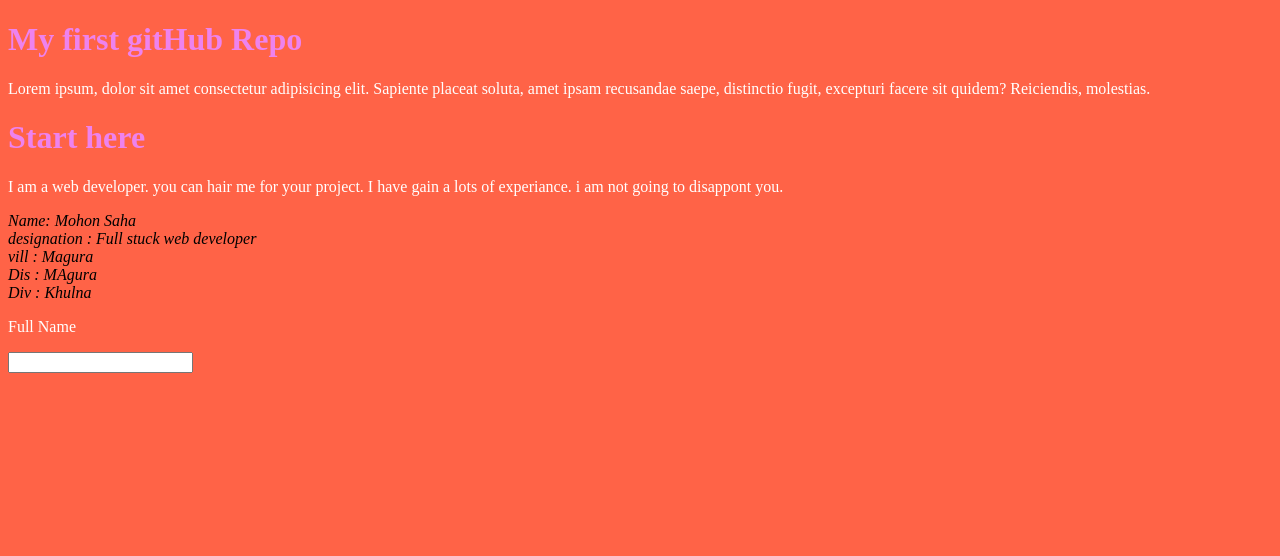
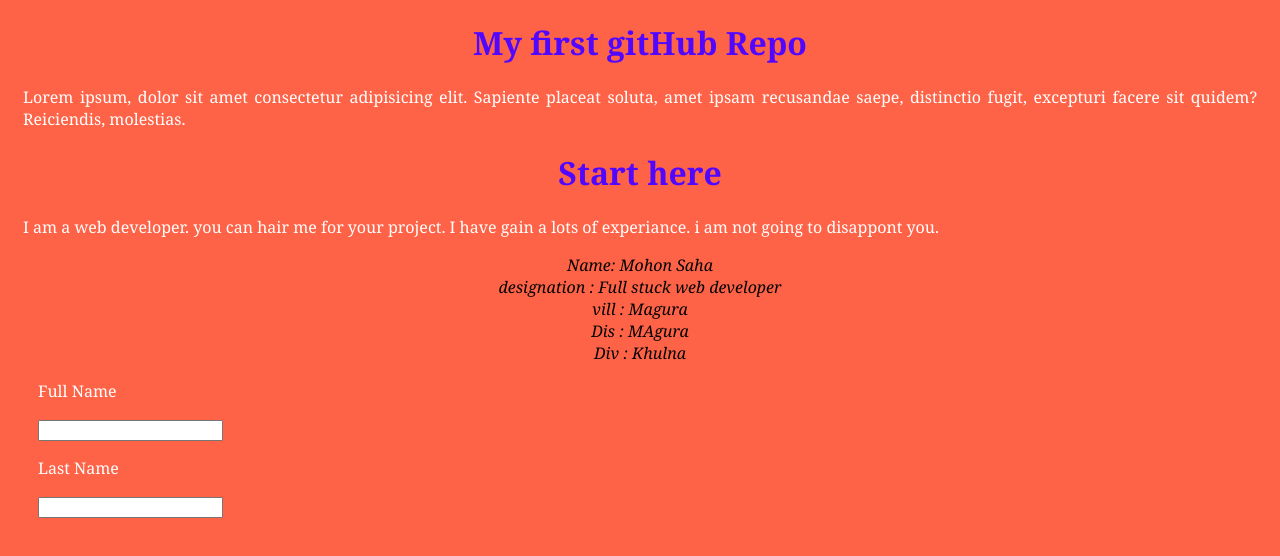
Before and after one commit to MohonSaha/my-1st-repo, a plain HTML site: page index.html in a window 1280 px wide. Drawn offline with Linux system fonts and the light colour scheme.

Commit message:
color change

```diff
--- a/index.html
+++ b/index.html
@@ -24,8 +24,14 @@
         Dis : MAgura <br>
         Div : Khulna
     </address>
+
+  <div id="ab">
     <p>Full Name</p>
     <input type="text">
+    <p>Last Name</p>
+    <input type="text">
+  </div>
+
 </div>
 </body>
 
--- a/style.css
+++ b/style.css
@@ -2,8 +2,25 @@ body{
     background-color: tomato;
 }
 h1{
-    color: violet;
+    color: rgb(81, 7, 255);
+    text-align: center;
+
 }
 p{
     color: white;
+    /* margin: 10px; */
 }
+div{
+    margin: 15px;
+    text-align: justify;
+    font-family: Georgia, 'Times New Roman', Times, serif;
+}
+address{
+    /* text-align: right; */
+    /* text-align: justify; */
+    /* text-align: end; */
+    text-align: center;
+}
+#ab{
+    te
+}
```
